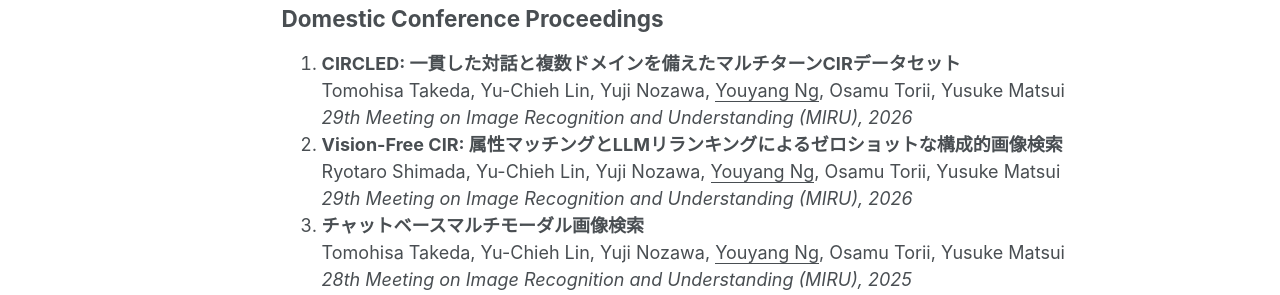
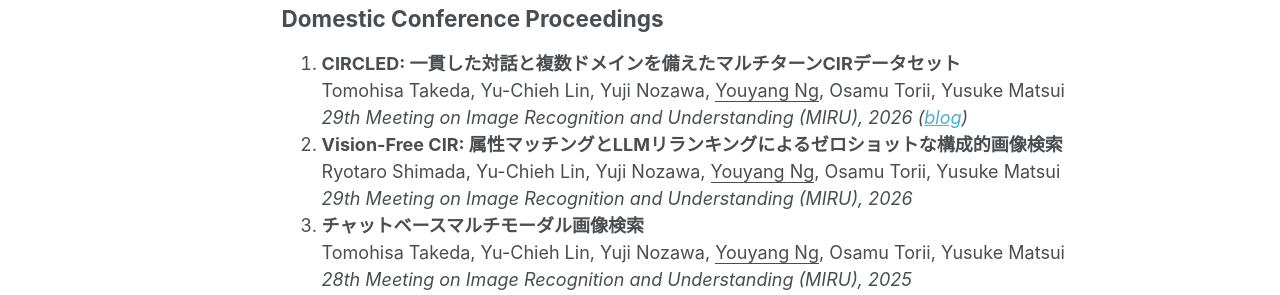
Before and after one commit to yy29/yy29.github.io, a Jekyll site: the page built from _pages/publications.md, in a window 1280 px wide and 900 px high, scrolled down 3657 px. Shown: the part 153-448 px from the top of the window. Built offline with Jekyll 4.4.1, drawn with Linux system fonts in a browser that asks for light colours.

Commit message:
Add blog link to MIRU 2026 publication entry
Added a blog link to the first publication entry for more context.

```diff
--- a/_pages/publications.md
+++ b/_pages/publications.md
@@ -137,7 +137,7 @@ Yu-Jen Lai, <ins>Youyang Ng</ins>, Takeshi Sakoda, Yosuke Bando, Arata Miyamoto,
 
 1. **CIRCLED: 一貫した対話と複数ドメインを備えたマルチターンCIRデータセット**
 Tomohisa Takeda, Yu-Chieh Lin, Yuji Nozawa, <ins>Youyang Ng</ins>, Osamu Torii, Yusuke Matsui
-*29th Meeting on Image Recognition and Understanding (MIRU), 2026*
+*29th Meeting on Image Recognition and Understanding (MIRU), 2026 ([blog](https://mti-lab.github.io/blog/2026/09/21/miru2026.html))*
 1. **Vision-Free CIR: 属性マッチングとLLMリランキングによるゼロショットな構成的画像検索**
 Ryotaro Shimada, Yu-Chieh Lin, Yuji Nozawa, <ins>Youyang Ng</ins>, Osamu Torii, Yusuke Matsui
 *29th Meeting on Image Recognition and Understanding (MIRU), 2026*
```
